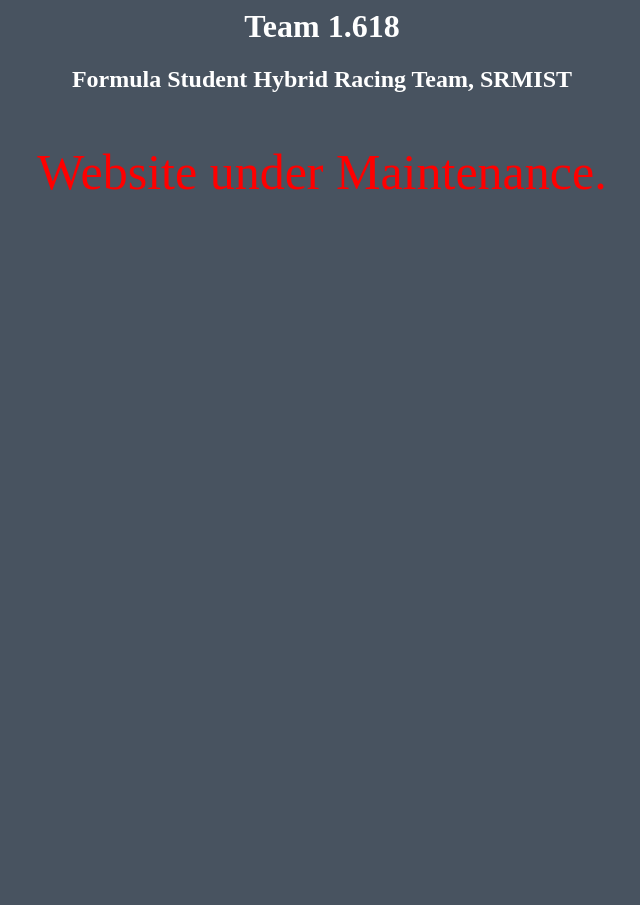
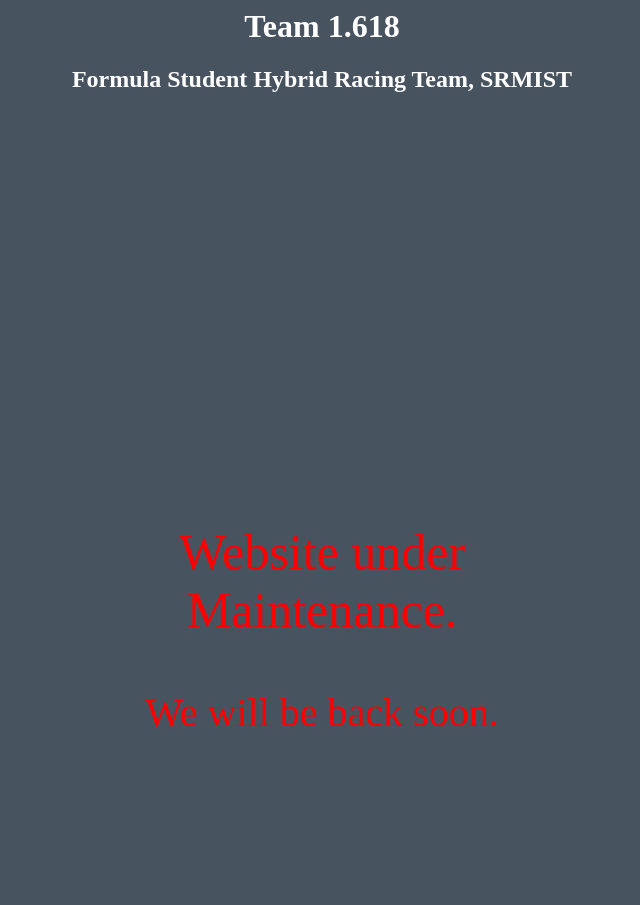
Before and after one commit to team1p618/team1p618.github.io, a plain HTML site: page index.html in a window 1280 px wide. Shown: the whole page, without its empty margins (318-958 px from the left). Before the commit the page ends 800 px from the top, so only its background shows below. Drawn offline with Linux system fonts and the light colour scheme.

Commit message:
Update index.html

```diff
--- a/index.html
+++ b/index.html
@@ -11,11 +11,18 @@
       body{
         background-color: #485360;
       }
+      .maintenance{
+        margin:20%;
+        padding:10%;
+      }
     </style>
   </head>
   <body>
     <h1>Team 1.618</h1>
     <h2>Formula Student Hybrid Racing Team, SRMIST</h2>
+    <div class="maintenance">
     <p style="text-align:center; color:red; text-style:bold;font-size:50px;">Website under Maintenance.</p>
+    <p style="text-align:center; color:red; text-style:bold;font-size:40px;">We will be back soon.</p>
+    </div>
   </body>
 </html>
```
